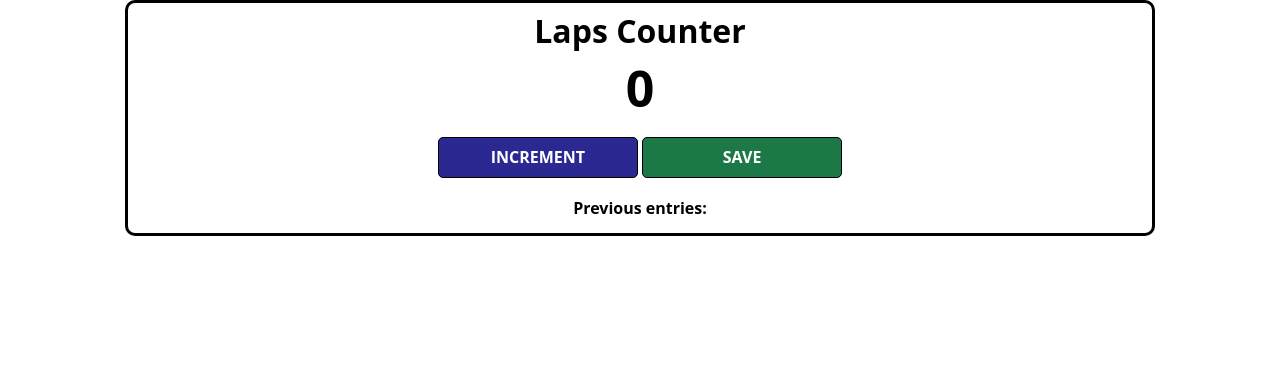
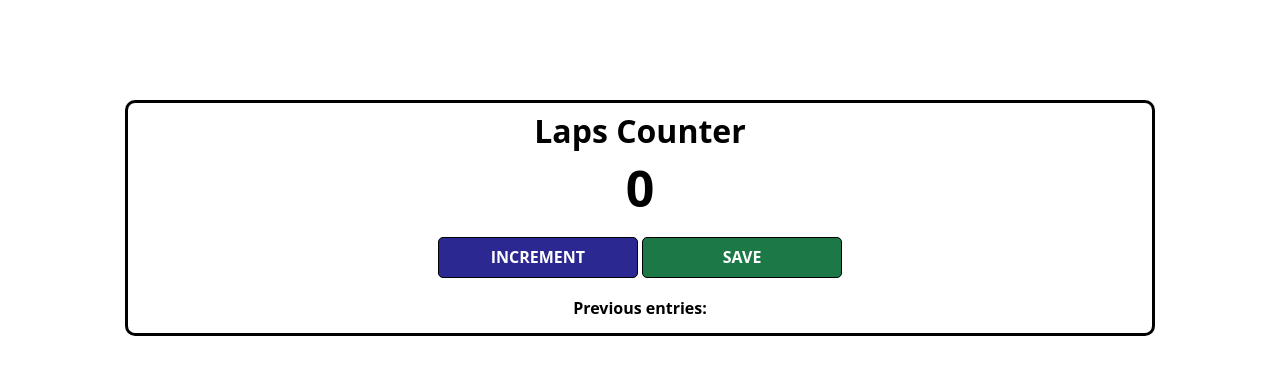
Before and after one commit to DevrajXD/counter-project, a plain HTML site: page index.html in a window 1280 px wide. Drawn offline with nearby package versions, Linux system fonts and the light colour scheme.

Commit message:
index.css

```diff
--- a/index.css
+++ b/index.css
@@ -4,6 +4,7 @@ body {
     font-family: 'Open Sans', 'Helvetica Neue', sans-serif;
     text-align: center;
     height: 100vh;
+    margin-block-start: 100px;
 }
 
 .container {
```
